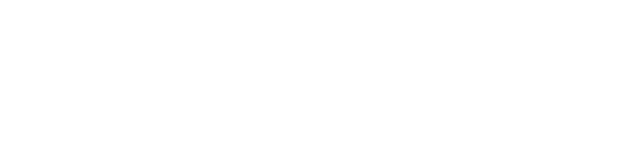
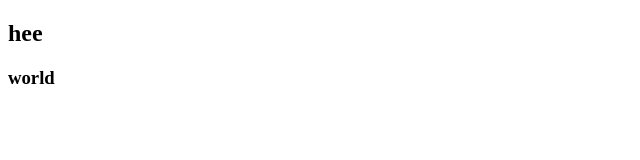
Before and after one commit to xvrlns/second, a plain HTML site: page index.html in a window 1280 px wide. Shown: the whole page, without its empty margins (0-640 px from the left). Drawn offline with Linux system fonts and the light colour scheme.

Commit message:
index.html mod

```diff
--- a/index.html
+++ b/index.html
@@ -7,6 +7,8 @@
     <title>Document</title>
 </head>
 <body>
+    <h2>hee</h2>
+    <h3>world</h3>
 
 </body>
 </html>
```
